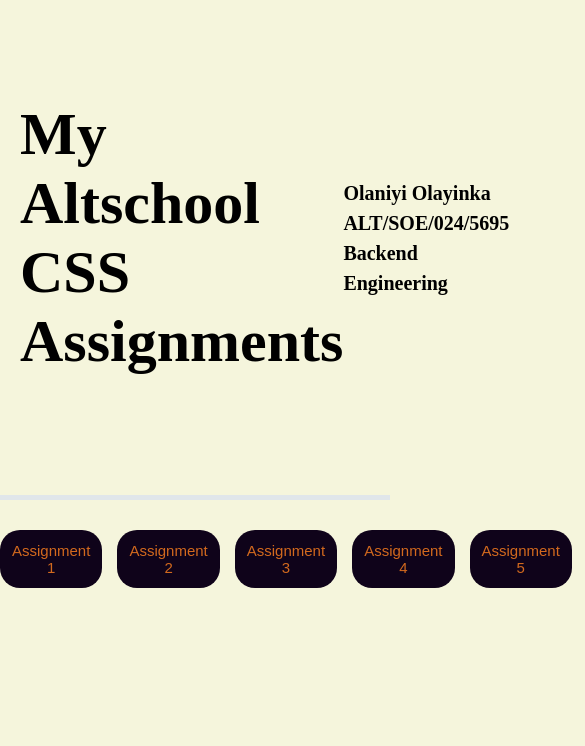
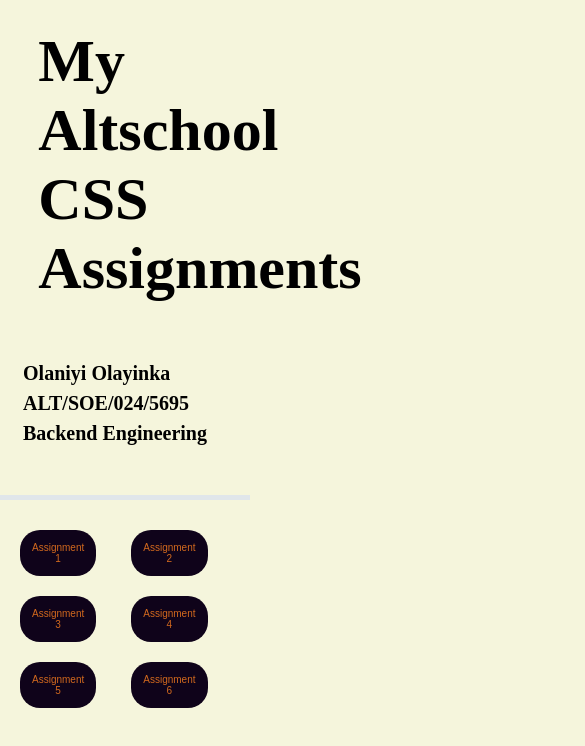
Before and after one commit to olayinka17/just-testing, a plain HTML site: page index.html in a window 390 px wide. Shown: the top 746 px of the page, 585 px wide, since content can reach past the window. Drawn offline with Linux system fonts and the light colour scheme.

Commit message:
assignment

```diff
--- a/style.css
+++ b/style.css
@@ -55,3 +55,40 @@ button:hover{
     background-color: chocolate;
     color: rgb(15, 3, 26);
 }
+@media screen and (max-width: 768px) {
+    header{
+        display: flex;
+        flex-direction: column;
+        align-items: center;
+        justify-content: space-around;
+        width: 250px;
+
+    }
+    h1{
+        margin-left: 150px;
+    }
+    main{
+        display: grid;
+        grid-template-columns: repeat(2, 1fr);
+        gap: 20px;
+        width: 200px;
+        margin-right: 50px;
+        margin-left: 20px;
+        margin-bottom: 20px;
+    }
+    button{
+        background-color: rgb(15, 3, 26);
+        border: none;
+        padding: 12px;
+        border-radius: 20px;
+        margin-right: px;
+        color: chocolate;
+        text-decoration: none;
+        color: chocolate;
+        font-size: 10px;
+        font-weight: lighter;
+        cursor: pointer;
+        transition: background-color,
+        color, 0.5s;
+    }
+}
```
